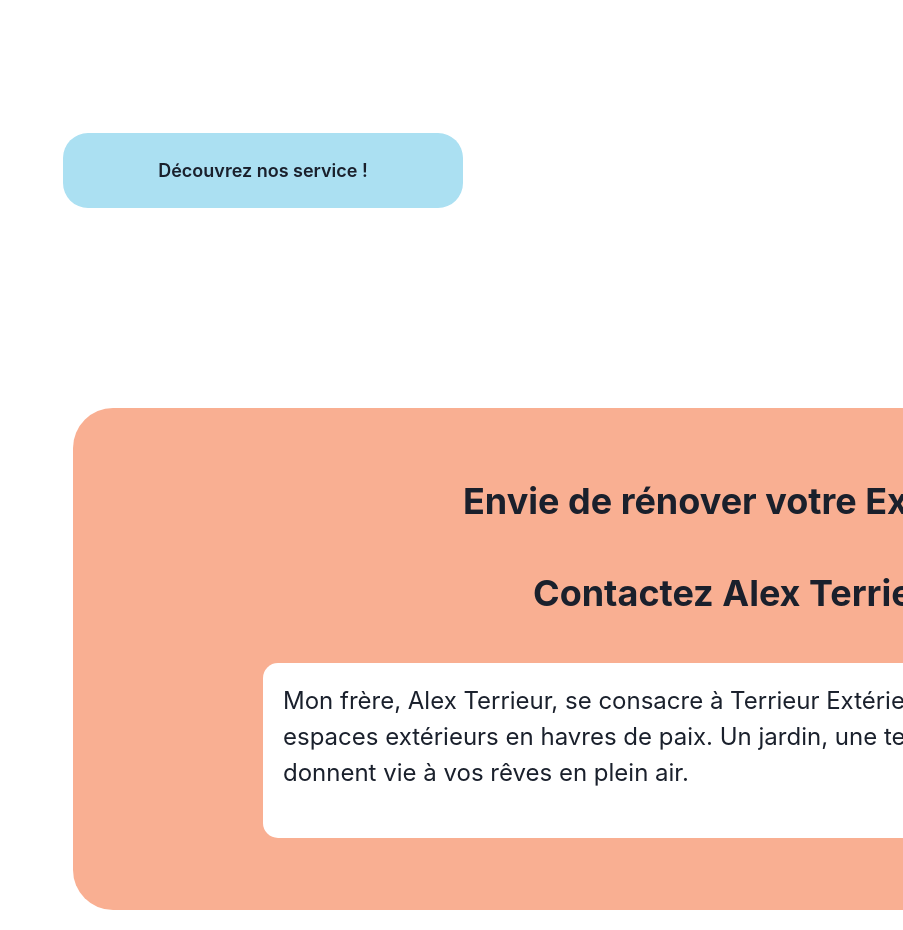
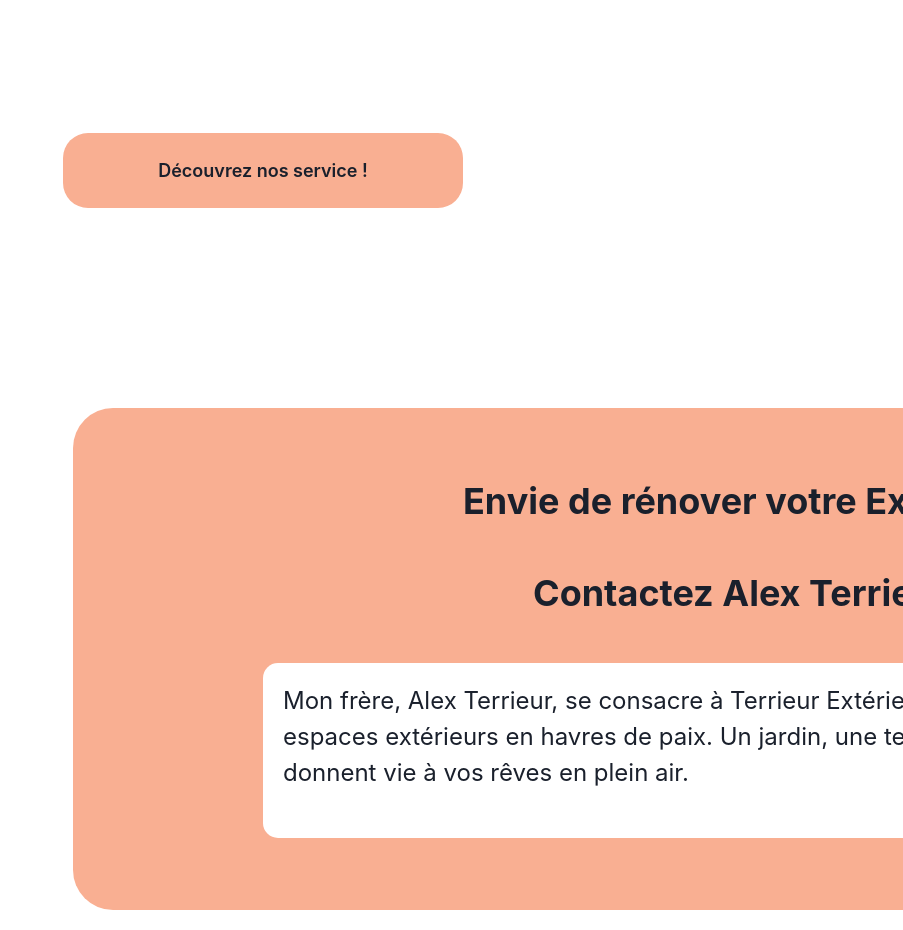
Before and after one commit to Mahen-4/projet_nextjs_alain_terieur, a Next.js app: page / in a window 1280 px wide. Shown: the part 2020-2950 px from the top of the page, without its empty margins (377-1280 px from the left). Built offline with nearby package versions, Linux system fonts and the light colour scheme.

Commit message:
Implémentation du router dans le bouton 'Nos Service' pour la redirection

```diff
--- a/src/components/pageAccueil/index.tsx
+++ b/src/components/pageAccueil/index.tsx
@@ -6,9 +6,25 @@ import Video from "./Video"
 import Description from "./description"
 import Link from "next/link"
 import Pub from "./pub"
+import { useRouter } from 'next/router'
+import React from "react"
+
+
 
 
 const PageAccueil = () => {
+
+    const router = useRouter()
+
+    const [activeMenu, setActiveMenu] = React.useState(false)
+
+    const changeActiveMenu  = (menu_path: string) => {
+        router.push(menu_path)
+        setActiveMenu(!activeMenu)
+    }
+
+
+
     return(
         <Box>
         {/* <Carousel/> */}
@@ -17,7 +33,7 @@ const PageAccueil = () => {
         <WithSpeechBubbles/>
         <center>
         <Link href={'PageService'} >
-            <Button backgroundColor='#abe0f2' size={'lg'} width={400} height={75} borderRadius={25} marginBottom={150}>
+            <Button onClick={()=>{changeActiveMenu("/pageService")}} _hover={{ bg: '#abe0f2', color: "black" }} backgroundColor= {'#f9af92'} variant='ghost' size={'lg'} width={400} height={75} borderRadius={25} marginBottom={150}>
                     Découvrez nos service !
             </Button>
         </Link>
```
